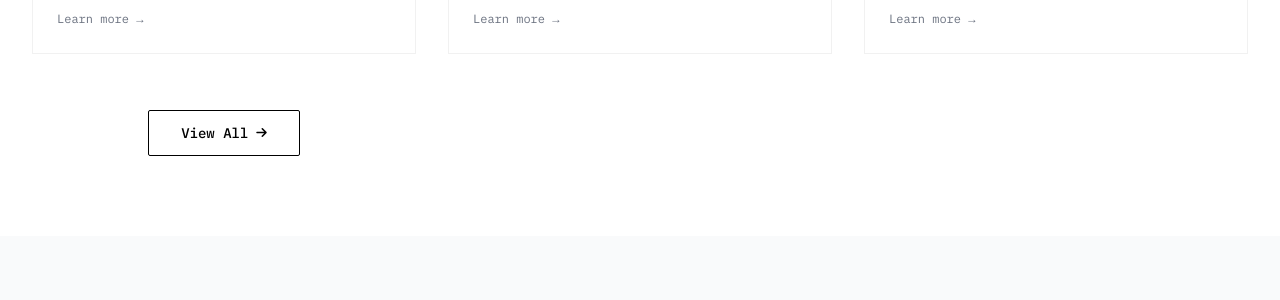
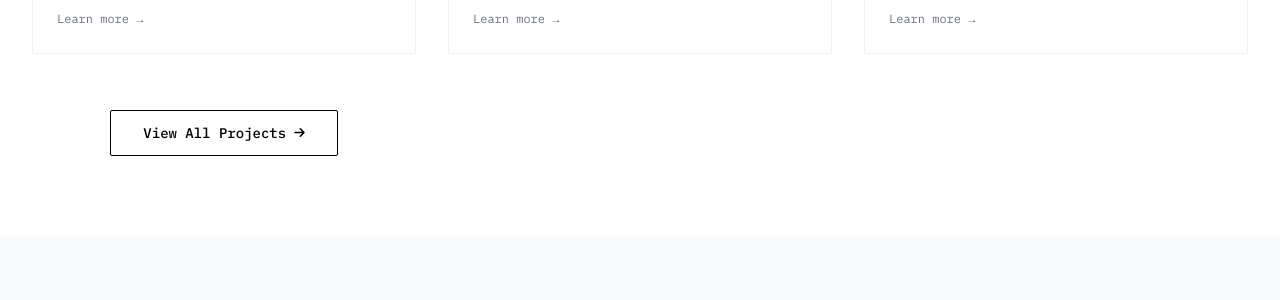
Before and after one commit to shivachitta/evaleval-website_v3, a Jekyll site: the page built from index.html, in a window 1280 px wide and 900 px high, scrolled down 1140 px, cut to the strip 0-552 px from the top of the window. Shown: the part 136-436 px from the top of the strip. Built offline with Jekyll 4.4.1, drawn with Linux system fonts in a browser that asks for light colours; nearby versions of some CDN libraries.

Commit message:
Update projects.html

```diff
--- a/_includes/projects.html
+++ b/_includes/projects.html
@@ -44,12 +44,11 @@
             </div>
 
 
-       <!-- “View All” Button -->
+       <!-- “View All Projects” Button -->
 <div class="text-center mt-6">
-  <a
-    href="{{ site.baseurl }}/projects/"
+  <a href="{{ site.baseurl }}/projects/"
     class="px-8 py-3 border border-black rounded-sm font-medium text-sm mono hover:bg-gray-100 transition-all duration-300 inline-flex items-center">
-    View All  {{ page.title }}
+    View All Projects
     <i class="fas fa-arrow-right ml-2 text-xs"></i>
   </a>
 </div>
```
